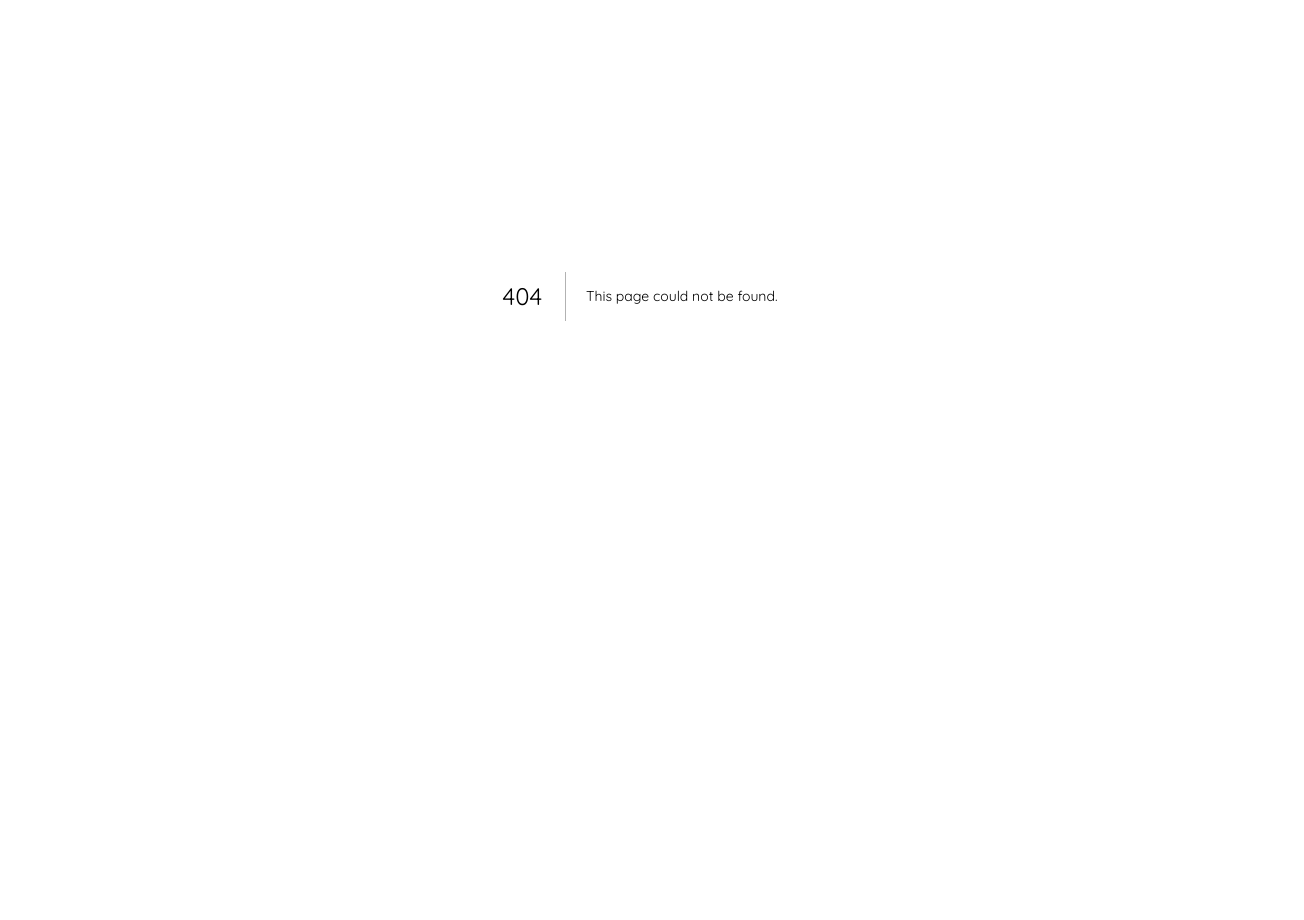
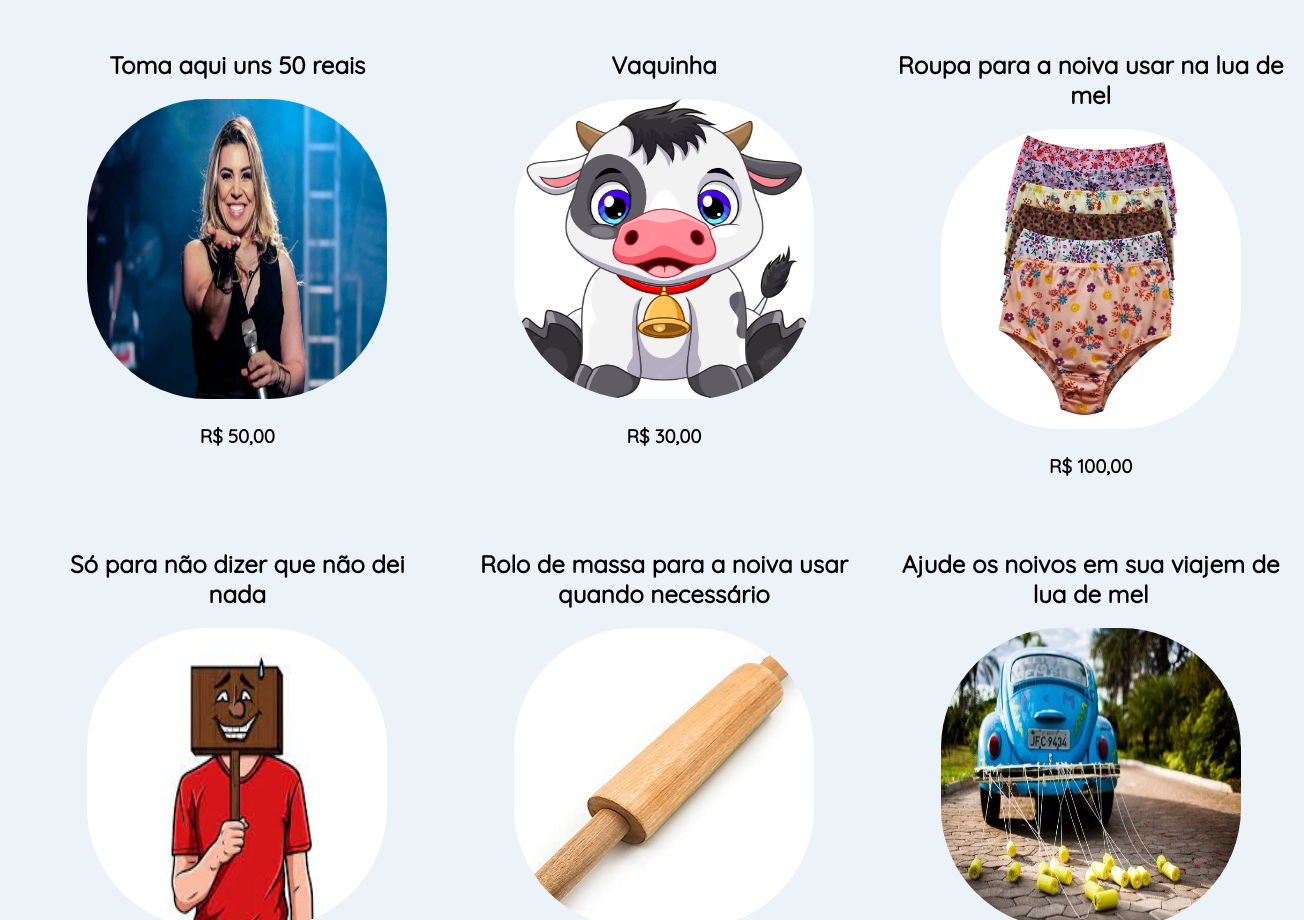
Before and after one commit to erikefernandes40/wedding-website, a Next.js app: page /presentList in a window 1280 px wide. Before the commit this address had no page. Shown: the part 104-1024 px from the top of the page, 1304 px wide, since content can reach past the window. Before the commit the page ends 800 px from the top, so only its background shows below. Built offline with nearby package versions, Linux system fonts and the light colour scheme.

Commit message:
feat: cria arquivo tsx present list

```diff
--- /dev/null
+++ b/pages/presentList.tsx
@@ -0,0 +1,101 @@
+import Image from 'next/image'
+import styles from '../styles/presentList.module.css'
+
+
+const PresentList = () => {
+  return (
+    <section className={styles.presentList}>
+    <h1>Lista de presentes</h1>
+    <a href="https://www.finalfeliz.de/alana-erickk">Clique aqui</a>
+    <div className={styles.money}>
+      <div>
+        <h2>Toma aqui uns 50 reais</h2>
+        <Image
+          src="/images/naiara-azevedo.jpg"
+          alt="Foto de Alana e Erick"
+          width={300}
+          height={300}
+          className={styles.moneyImage}
+        />
+        <h3>R$ 50,00</h3>
+      </div>
+      <div>
+        <h2>Vaquinha</h2>
+        <a href="https://www.vakinha.com.br/vaquinha/casamento-erick-e-alana">
+        <Image
+          src="/images/vaquinha.png"
+          alt="Foto de Alana e Erick"
+          width={300}
+          height={300}
+          className={styles.moneyImage}
+        />
+        </a>
+        <h3>R$ 30,00</h3>
+      </div>
+      <div>
+        <h2>Roupa para a noiva usar na lua de mel</h2>
+        <Image
+          src="/images/langerie.webp"
+          alt="Foto de Alana e Erick"
+          width={300}
+          height={300}
+          className={styles.moneyImage}
+        />
+        <h3>R$ 100,00</h3>
+      </div>
+      <div>
+        <h2>Só para não dizer que não dei nada</h2>
+        <Image
+          src="/images/20-reais.jpg"
+          alt="Foto de Alana e Erick"
+          width={300}
+          height={300}
+          className={styles.moneyImage}
+        />
+        <h3>R$ 20,00</h3>
+      </div>
+      <div>
+        <h2>Rolo de massa para a noiva usar quando necessário</h2>
+        <Image
+          src="/images/rolo-de-massa.jpg"
+          alt="Foto de Alana e Erick"
+          width={300}
+          height={300}
+          className={styles.moneyImage}
+        />
+        <h3>R$ 30,00</h3>
+      </div>
+      <div>
+        <h2>Ajude os noivos em sua viajem de lua de mel</h2>
+        <Image
+          src="/images/recem-casados.jpg"
+          alt="Foto de Alana e Erick"
+          width={300}
+          height={300}
+          className={styles.moneyImage}
+        />
+        <h3>R$ 100,00</h3>
+      </div>
+    </div>
+
+    <div >
+      <h2 className={styles.value}>Gostaria de contibuir com outro valor? </h2>
+      <div className={styles.pix}>
+        <h2>Pix</h2>
+        <Image
+          src="/images/qr-code.png"
+          alt="Foto de Alana e Erick"
+          width={300}
+          height={300}
+        />
+      </div>
+      <div>
+      <h2>Escaneie a imagem acima ou copie a chave pix abaixo</h2>
+        <h2>u3b39ucn9u3bc9u3ncu939ucn0i3ncu</h2>
+      </div>
+    </div>
+  </section>
+  )
+}
+
+export default PresentList
```
